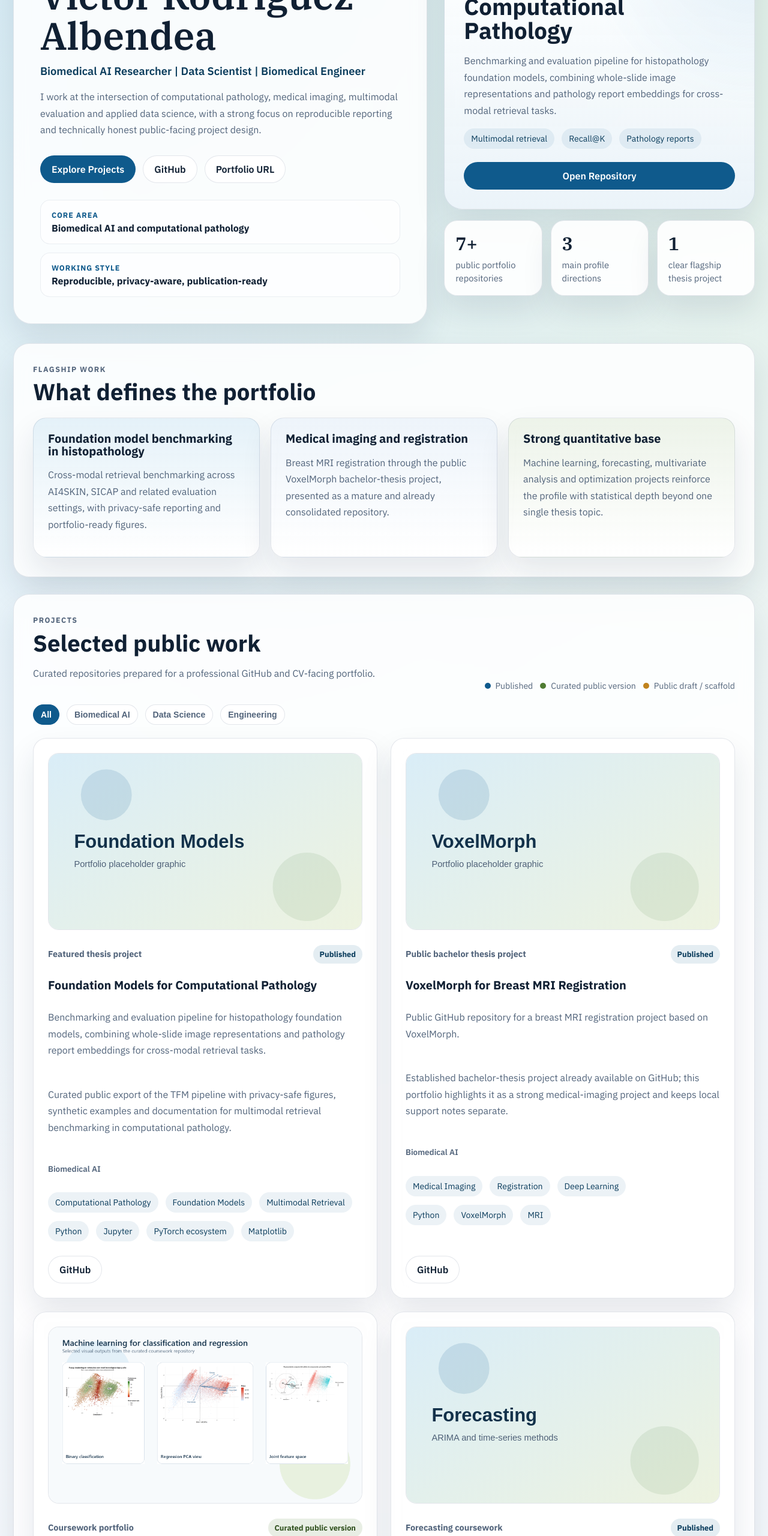
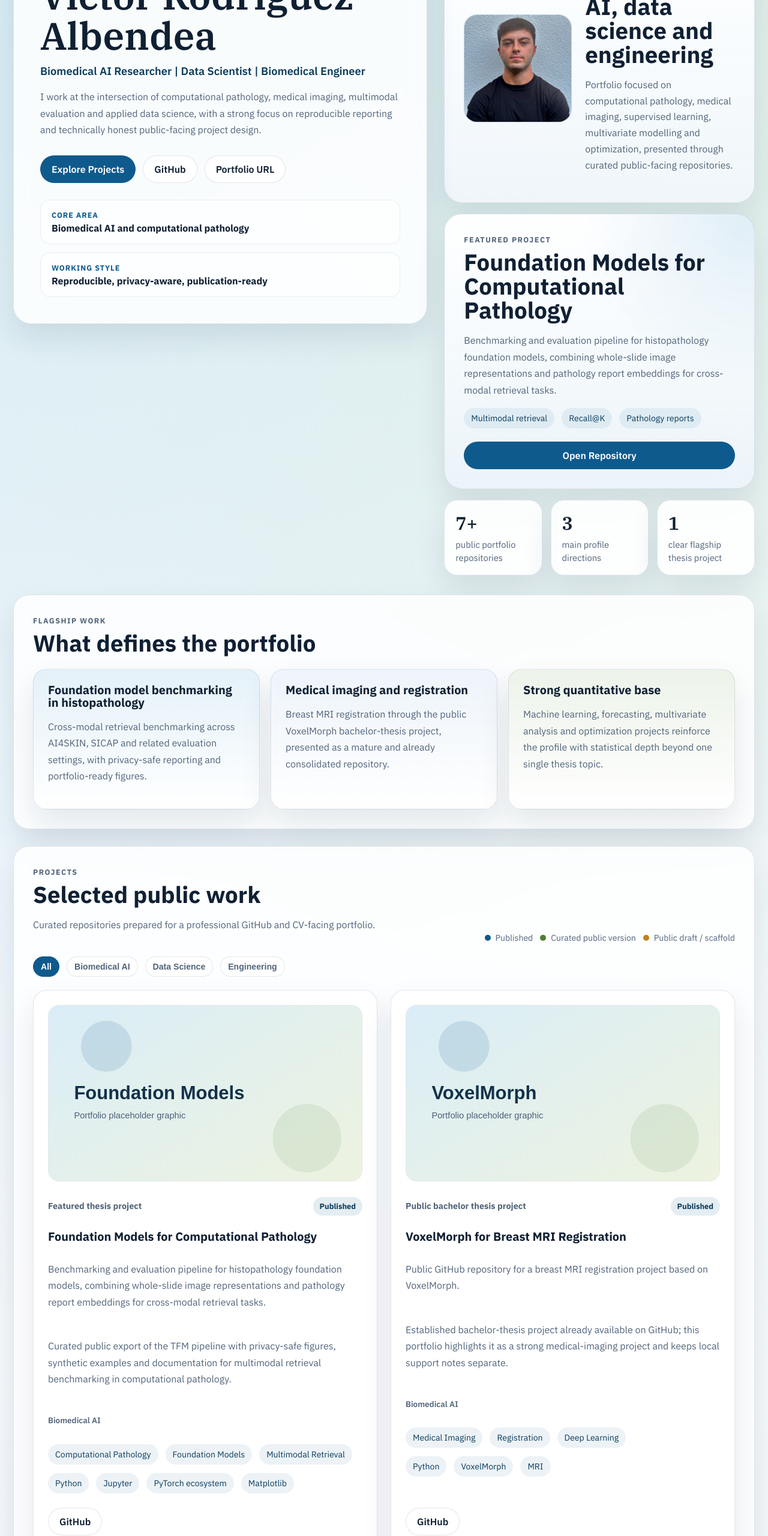
Before and after one commit to VictorRoAlb/VictorRoAlb.github.io, a website: page index.html in a window 1280 px wide. Shown: the part 220-2780 px from the top of the page at 60% size. Drawn offline with Linux system fonts and the light colour scheme.

Commit message:
Add portrait and real project visuals to portfolio

```diff
--- a/data/projects.json
+++ b/data/projects.json
@@ -46,7 +46,7 @@
     "title": "Machine Learning for Classification and Regression",
     "subtitle": "Coursework portfolio",
     "description": "Selected supervised-learning coursework focused on classification, regression and evaluation workflows.",
-    "details": "Curated RMarkdown material with safe visual outputs and a public-facing README centered on model comparison, validation strategy and metric interpretation.",
+    "details": "Curated RMarkdown material with safe visual outputs showing binary-classification structure and regression-oriented projections, presented as a clean public-facing repository.",
     "tags": [
       "Machine Learning",
       "Classification",
@@ -61,7 +61,21 @@
     "cluster": "Data Science",
     "github": "https://github.com/VictorRoAlb/machine-learning-classification-regression",
     "report": "",
-    "image": "public/ml-visual-preview.png"
+    "image": "public/ml-visual-preview.png",
+    "gallery": [
+      {
+        "src": "public/ml-classification-fuzzy.png",
+        "alt": "Classification-oriented fuzzy binary result"
+      },
+      {
+        "src": "public/ml-regression-price.png",
+        "alt": "Regression-oriented PCA price view"
+      },
+      {
+        "src": "public/ml-regression-joint.png",
+        "alt": "Joint PCA regression-oriented view"
+      }
+    ]
   },
   {
     "title": "Time Series Forecasting and ARIMA Modelling",
@@ -107,9 +121,9 @@
   },
   {
     "title": "Multivariate Analysis and Process Monitoring",
-    "subtitle": "Two clearly separated coursework blocks",
-    "description": "Public repository staging exploratory multivariate analysis and a separate process-monitoring / PLS-DA block without mixing both project narratives.",
-    "details": "The repository keeps introductory multivariate-analysis material apart from the later monitoring-and-diagnostics work, while still presenting them under one coherent multivariate theme for the portfolio.",
+    "subtitle": "Exploratory analysis + PLS-DA monitoring",
+    "description": "Public repository staging exploratory multivariate analysis and a clearly separated PLS-DA process-monitoring block without mixing both project narratives.",
+    "details": "The repository keeps introductory multivariate-analysis material apart from the later monitoring-and-diagnostics work, with the monitoring branch explicitly centered on PLS-DA outputs and diagnostic figures.",
     "tags": [
       "PCA",
       "PLS-DA",
@@ -124,7 +138,7 @@
     "cluster": "Data Science",
     "github": "https://github.com/VictorRoAlb/multivariate-analysis-process-monitoring",
     "report": "",
-    "image": "public/multivariate-placeholder.svg"
+    "image": "public/multivariate-plsda-confusion.png"
   },
   {
     "title": "Production Planning and Parallel Machine Scheduling",
--- a/index.html
+++ b/index.html
@@ -56,6 +56,23 @@
         </div>
 
         <div class="hero-aside">
+          <div class="hero-portrait-card">
+            <img
+              class="hero-portrait"
+              src="./public/victor-portrait.jpeg"
+              alt="Portrait of Victor Rodriguez Albendea"
+            />
+            <div class="hero-portrait-copy">
+              <p class="panel-kicker">About</p>
+              <h2>Biomedical AI, data science and engineering</h2>
+              <p>
+                Portfolio focused on computational pathology, medical imaging,
+                supervised learning, multivariate modelling and optimization,
+                presented through curated public-facing repositories.
+              </p>
+            </div>
+          </div>
+
           <div class="hero-panel hero-panel-strong">
             <p class="panel-kicker">Featured project</p>
             <h2>Foundation Models for Computational Pathology</h2>
--- a/src/main.js
+++ b/src/main.js
@@ -10,6 +10,26 @@ function statusClass(status) {
   return "status-draft";
 }
 
+function renderProjectMedia(project) {
+  if (project.gallery && project.gallery.length) {
+    return `
+      <div class="project-gallery-grid">
+        ${project.gallery
+          .map(
+            (item, index) => `
+              <figure class="project-gallery-item ${index === 0 ? "is-wide" : ""}">
+                <img src="${item.src}" alt="${item.alt}" loading="lazy" />
+              </figure>
+            `,
+          )
+          .join("")}
+      </div>
+    `;
+  }
+
+  return `<img class="project-thumb" src="${project.image}" alt="${project.title} preview" loading="lazy" />`;
+}
+
 function renderProjectCard(project) {
   const tags = project.tags.map((tag) => `<span class="meta-chip">${tag}</span>`).join("");
   const tech = project.technologies.map((item) => `<span class="meta-chip">${item}</span>`).join("");
@@ -19,7 +39,7 @@ function renderProjectCard(project) {
 
   return `
     <article class="project-card" data-cluster="${project.cluster}">
-      <img class="project-thumb" src="${project.image}" alt="${project.title} preview" loading="lazy" />
+      ${renderProjectMedia(project)}
       <div class="project-status-row">
         <p class="project-subtitle">${project.subtitle}</p>
         <span class="status-badge ${statusClass(project.status)}">${project.status}</span>
--- a/src/styles.css
+++ b/src/styles.css
@@ -134,9 +134,34 @@ a {
   gap: 18px;
 }
 
+.hero-portrait-card,
 .hero-panel {
   padding: 32px;
   border-radius: var(--radius-xl);
+}
+
+.hero-portrait-card {
+  border: 1px solid var(--line);
+  box-shadow: var(--shadow);
+  background: linear-gradient(180deg, rgba(255,255,255,0.98), rgba(240,246,251,0.94));
+  display: grid;
+  grid-template-columns: 180px 1fr;
+  gap: 22px;
+  align-items: center;
+}
+
+.hero-portrait {
+  width: 100%;
+  aspect-ratio: 1 / 1;
+  object-fit: cover;
+  border-radius: 22px;
+  border: 1px solid var(--line);
+  background: #dfe8ef;
+}
+
+.hero-portrait-copy p {
+  color: var(--muted);
+  line-height: 1.68;
 }
 
 .hero-panel-strong {
@@ -416,6 +441,39 @@ h3 {
   background: rgba(255,255,255,0.98);
 }
 
+.project-gallery-grid {
+  display: grid;
+  grid-template-columns: 1fr 1fr;
+  gap: 10px;
+}
+
+.project-gallery-item {
+  margin: 0;
+  border-radius: 16px;
+  overflow: hidden;
+  border: 1px solid var(--line);
+  background: rgba(255,255,255,0.98);
+}
+
+.project-gallery-item.is-wide {
+  grid-column: 1 / -1;
+}
+
+.project-gallery-item img {
+  display: block;
+  width: 100%;
+  height: 100%;
+  object-fit: cover;
+}
+
+.project-gallery-item.is-wide img {
+  aspect-ratio: 16 / 8.5;
+}
+
+.project-gallery-item:not(.is-wide) img {
+  aspect-ratio: 1.25 / 1;
+}
+
 .project-subtitle {
   font-size: 0.9rem;
   font-weight: 700;
@@ -522,6 +580,10 @@ h3 {
     grid-template-columns: 1fr;
   }
 
+  .hero-portrait-card {
+    grid-template-columns: 1fr;
+  }
+
   .projects-heading {
     align-items: start;
     flex-direction: column;
```
Also changed, not shown: public/ml-classification-fuzzy.png (added), public/ml-regression-joint.png (added), public/ml-regression-price.png (added), public/multivariate-plsda-confusion.png (added), public/victor-portrait.jpeg (added).
